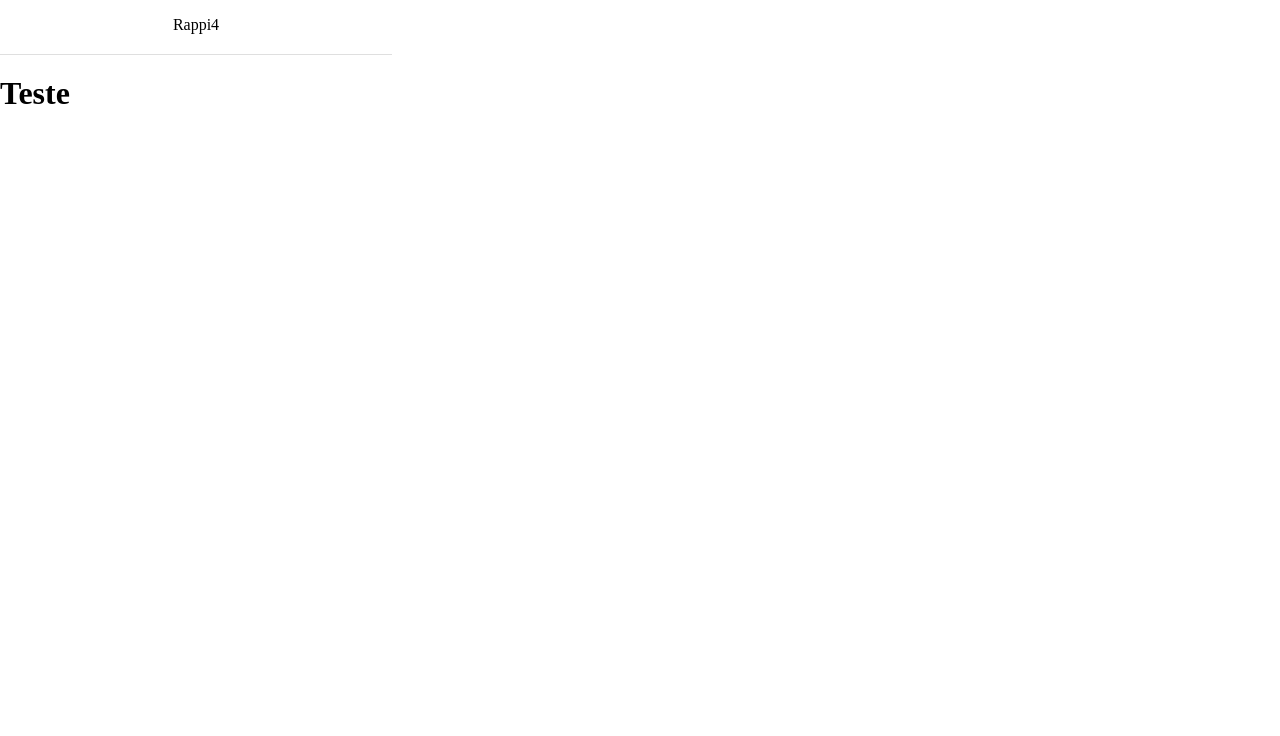
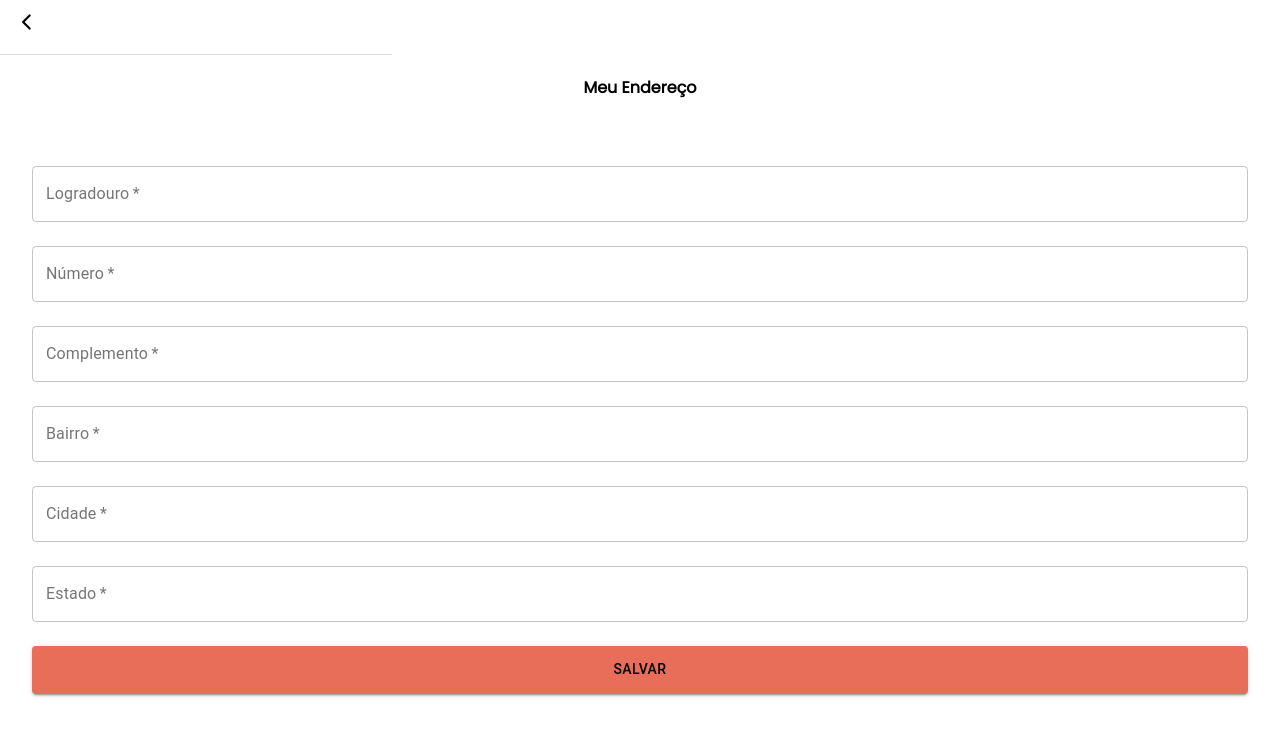
Before and after one commit to future4code/munoz-rappi4A, a React (Create React App) app: page /address in a window 1280 px wide. Shown: the top 736 px of the page. Built offline with nearby package versions, Linux system fonts and the light colour scheme.

Commit message:
tela de endereço criada

```diff
--- a/public/index.html
+++ b/public/index.html
@@ -2,7 +2,13 @@
 <html lang="en">
   <head>
     <meta charset="utf-8" />
-    <link rel="icon" href="%PUBLIC_URL%/favicon.ico" />
+    <!-- <link rel="icon" href="%PUBLIC_URL%/favicon.ico" /> -->
+    <link rel="preconnect" href="https://fonts.googleapis.com" />
+    <link rel="preconnect" href="https://fonts.gstatic.com" crossorigin />
+    <link
+      href="https://fonts.googleapis.com/css2?family=Poppins&display=swap"
+      rel="stylesheet"
+    />
     <meta name="viewport" content="width=device-width, initial-scale=1" />
     <meta name="theme-color" content="#000000" />
     <meta
@@ -18,6 +24,7 @@
         padding: 0;
         width: 100%;
         min-height: 100vh;
+        font-family: "Poppins", sans-serif;
       }
     </style>
   </head>
--- a/src/App.js
+++ b/src/App.js
@@ -1,11 +1,13 @@
 import React from "react";
-import { Header } from "./components/Header/Header";
+import Router from "./routes/Router";
 
 function App() {
   return (
     <div>
-      <Header showBackBtn={false} title={'Rappi4'} />
+      <Router />
+      {/* <Header showBackBtn={false} title={"Rappi4"} />
       <h1>Teste</h1>
+*/}
     </div>
   );
 }
--- /dev/null
+++ b/src/pages/AddressPage/address.jsx
@@ -0,0 +1,99 @@
+import { Button, TextField } from "@material-ui/core";
+import React from "react";
+import { Header } from "../../components/Header/Header";
+import {
+  AddressPageContainer,
+  InputsContainer,
+  TittleAddress,
+} from "./address.style";
+export default function AddAddressPage() {
+  return (
+    <div>
+      <Header showBackBtn={true} />
+      <TittleAddress>Meu Endereço</TittleAddress>
+      <AddressPageContainer>
+        <InputsContainer>
+          <form>
+            <TextField
+              id="outlined-basic"
+              label="Logradouro"
+              placeholder={"Rua / Av."}
+              variant="outlined"
+              margin={"normal"}
+              name={"name"}
+              type={"text"}
+              //   value={form.name}
+              //   onChange={onChangeForm}
+              required
+            />
+
+            <TextField
+              id="outlined-basic"
+              label="Número"
+              variant="outlined"
+              margin={"normal"}
+              name={"number"}
+              type={"number"}
+              placeholder={"Número"}
+              //   value={form.email}
+              //   onChange={onChangeForm}
+              required
+            />
+            <TextField
+              id="outlined-basic"
+              label="Complemento"
+              placeholder={"Apto. / Bloco"}
+              variant="outlined"
+              margin={"normal"}
+              name={"complemento"}
+              //   inputProps={{ pattern: "[0-9]{3}.[0-9]{3}.[0-9]{3}-[0-9]{2}" }}
+
+              //   value={form.cpf}
+              //   onChange={onChangeForm}
+              required
+            />
+            <TextField
+              id="outlined-basic"
+              label="Bairro"
+              placeholder={"Bairro"}
+              variant="outlined"
+              margin={"normal"}
+              name={"bairro"}
+              type={"text"}
+              //   value={form.password}
+              //   onChange={onChangeForm}
+              required
+            />
+            <TextField
+              id="outlined-basic"
+              label="Cidade"
+              placeholder={"Cidade"}
+              variant="outlined"
+              margin={"normal"}
+              name={"cidade"}
+              type={"text"}
+              //   value={form.password}
+              //   onChange={onChangeForm}
+              required
+            />
+            <TextField
+              id="outlined-basic"
+              label="Estado"
+              placeholder={"Estado"}
+              variant="outlined"
+              margin={"normal"}
+              name={"estado"}
+              type={"text"}
+              //   value={form.password}
+              //   onChange={onChangeForm}
+              required
+            />
+            <Button variant="contained" color="primary" type={"submit"}>
+              Salvar
+            </Button>
+          </form>
+        </InputsContainer>
+      </AddressPageContainer>
+    </div>
+  );
+}
--- /dev/null
+++ b/src/pages/AddressPage/address.style.js
@@ -0,0 +1,36 @@
+import styled from "styled-components";
+
+export const AddressPageContainer = styled.main`
+  max-width: 100vw;
+  height: 75vh;
+  display: flex;
+  align-items: center;
+  justify-content: center;
+`;
+
+export const TittleAddress = styled.h4`
+  justify-content: center;
+  display: flex;
+`;
+
+export const InputsContainer = styled.section`
+  display: flex;
+  flex-direction: column;
+  justify-content: center;
+  width: 95vw;
+  form {
+    display: flex;
+    flex-direction: column;
+    input,
+    button {
+      width: 100%;
+    }
+    button {
+      margin-top: 16px;
+      height: 6vh;
+      background-color: #e86e5a;
+      color: black;
+      border: none;
+    }
+  }
+`;
--- a/src/pages/LoginPage/LoginPage.js
+++ b/src/pages/LoginPage/LoginPage.js
@@ -1,35 +1,39 @@
-import { Button, TextField } from "@material-ui/core"
-import axios from "axios"
-import { BASE_URL } from "../../constants/urls"
-import { useForm } from "../../hooks/useForm"
-import React from "react"
-import { LoginPageContainer, InputsContainer } from "./styled"
+import { Button, TextField } from "@material-ui/core";
+import axios from "axios";
+import { BASE_URL } from "../../constants/urls";
+import { useForm } from "../../hooks/useForm";
+import React from "react";
+import { LoginPageContainer, InputsContainer } from "./styled";
+import { useHistory } from "react-router-dom";
 
 export default function LoginPage() {
+  const history = useHistory();
+  const goToAddressPage = () => history.push("/address");
   const { form, onChangeForm, clearInputs } = useForm({
-        email: '',
-        password: ''
-    })
+    email: "",
+    password: "",
+  });
 
   const onSubmitLogin = (e) => {
-        e.preventDefault()
-        axios.post(`${BASE_URL}/login`, form)
+    e.preventDefault();
+    axios
+      .post(`${BASE_URL}/login`, form)
       .then((response) => {
-                localStorage.setItem('token', response.data.token)
+        localStorage.setItem("token", response.data.token);
       })
       .catch((err) => {
-                alert(err.response.data.message)
-            })
-    }
+        alert(err.response.data.message);
+      });
+  };
   return (
     <LoginPageContainer>
-            <InputsContainer >
+      <InputsContainer>
         <form onSubmit={onSubmitLogin}>
           <TextField
             id="outlined-basic"
             label="Email"
             variant="outlined"
-                        margin={'normal'}
+            margin={"normal"}
             name={"email"}
             type={"email"}
             value={form.email}
@@ -41,17 +45,20 @@ export default function LoginPage() {
             id="outlined-basic"
             label="Senha"
             variant="outlined"
-                        margin={'normal'}
-                        name={'password'}
-                        type={'password'}
+            margin={"normal"}
+            name={"password"}
+            type={"password"}
             value={form.password}
             onChange={onChangeForm}
             required
           />
-                    <Button variant="contained" color="primary" type={'submit'}>Login</Button>
+          <Button variant="contained" color="primary" type={"submit"}>
+            Login
+          </Button>
         </form>
         <Button color="primary">Ainda não tem uma conta? Registre-se!</Button>
       </InputsContainer>
+      <button onClick={goToAddressPage}>Página de endereço</button>
     </LoginPageContainer>
-    )
+  );
 }
--- a/src/routes/Router.js
+++ b/src/routes/Router.js
@@ -0,0 +1,19 @@
+import React from "react";
+import { Route, Switch, BrowserRouter } from "react-router-dom";
+import LoginPage from "../pages/LoginPage/LoginPage";
+import AddAddressPage from "../pages/AddressPage/address";
+
+export default function Router() {
+  return (
+    <BrowserRouter>
+      <Switch>
+        <Route exact path={"/"}>
+          <LoginPage />
+        </Route>
+        <Route exact path={"/address"}>
+          <AddAddressPage />
+        </Route>
+      </Switch>
+    </BrowserRouter>
+  );
+}
```
Also changed, not shown: src/pages/SignUpPage/SignUpPage.js (+38 -35 lines). Lines whose indentation alone changed are shown as unchanged.
